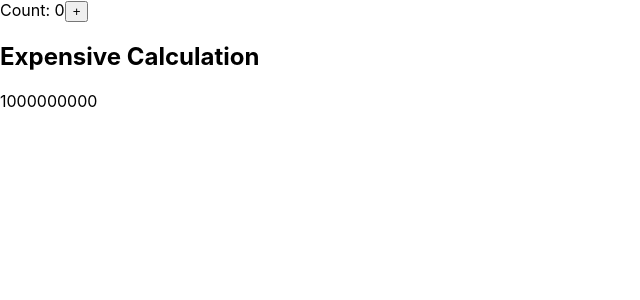
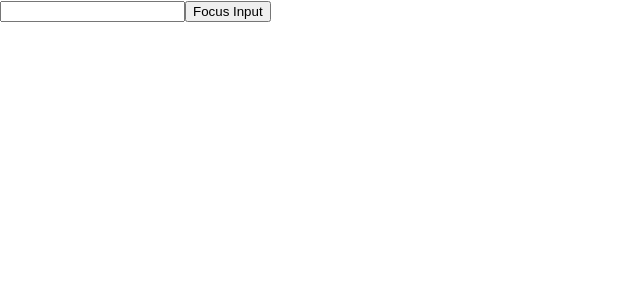
Before and after one commit to adi501/react-funtional-components-exp, a React (Create React App) app: page / in a window 1280 px wide. Shown: the top 300 px of the page, without its empty margins (0-640 px from the left). Built offline with nearby package versions, Linux system fonts and the light colour scheme.

Commit message:
UseRef() example

```diff
--- a/src/App.js
+++ b/src/App.js
@@ -18,12 +18,13 @@ import './App.css';
 //import Parent from './Components/Hooks_Exp/UseContext_Exp/Parent';
 //import UseReducer_Exp from './Components/Hooks_Exp/UseReducer_Exp';
 //import UseCallbackParent from './Components/Hooks_Exp/useCallback_Exp/UseCallbackParent';
-import UseMemoEXP from './Components/Hooks_Exp/UseMemoEXP';
+//import UseMemoEXP from './Components/Hooks_Exp/UseMemoEXP';
+import UseRef_Exp from './Components/Hooks_Exp/UseRef_Exp';
 
 function App() {
   return (
     <div >
-        <UseMemoEXP/>
+        <UseRef_Exp/>
     </div>
   );
 }
--- /dev/null
+++ b/src/Components/Hooks_Exp/UseRef_Exp.js
@@ -0,0 +1,19 @@
+import React, { useRef } from "react";
+
+const UseRef_Exp = () => {
+  // Create a ref to hold a reference to the element
+  const inputRef = useRef();
+  // Function to focus the input element
+  const focusInput = () => {
+    inputRef.current.focus();
+  };
+
+  return (
+    <div>
+      <input ref={inputRef} type="text" />
+      {/* Button click will focus on input element */}
+      <button onClick={focusInput}>Focus Input</button>
+    </div>
+  );
+};
+export default UseRef_Exp;
```
